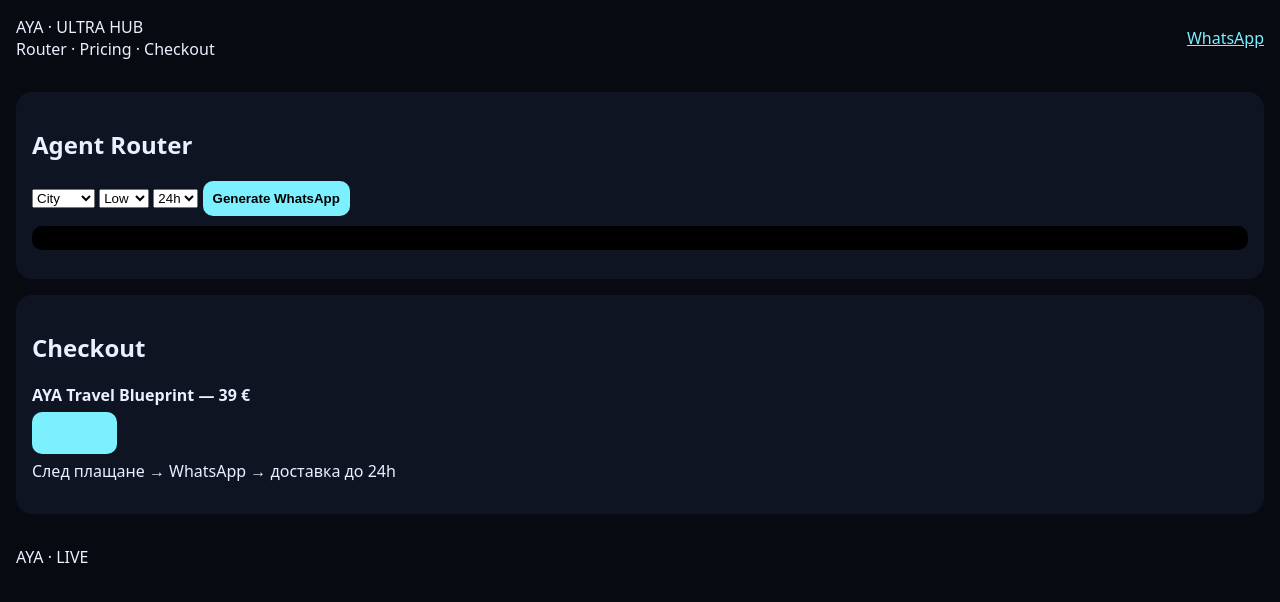
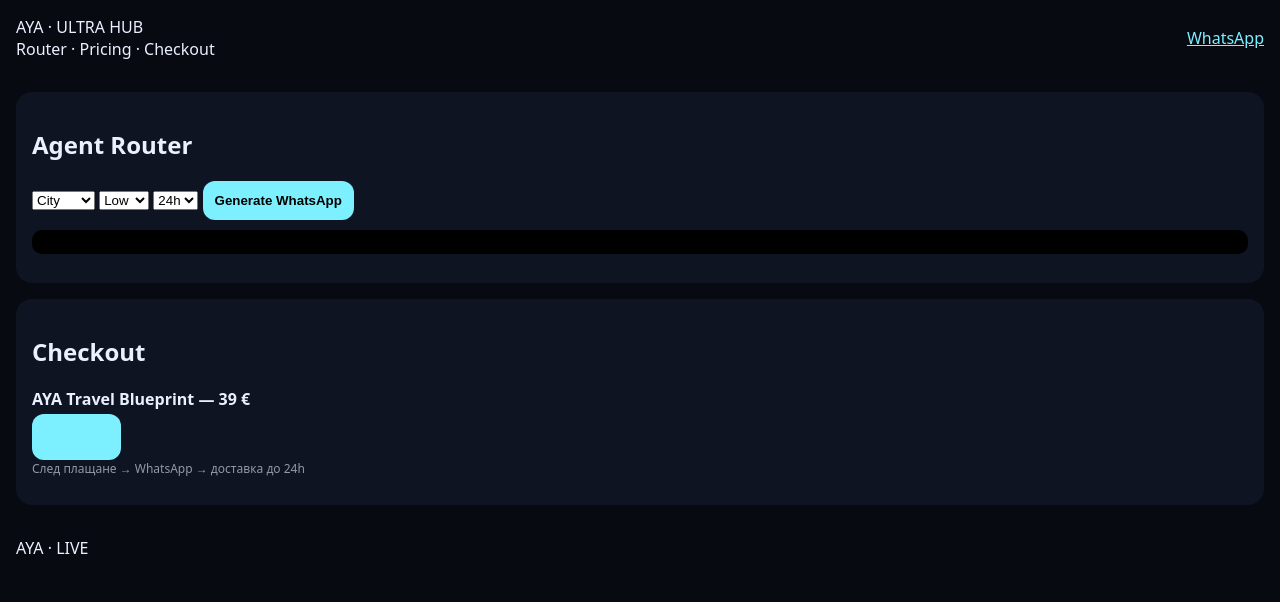
Before and after one commit to goceterziev-creator/aya-ultra-hub, a plain HTML site: page index.html in a window 1280 px wide. Drawn offline with Linux system fonts and the light colour scheme.

Commit message:
Update style.css

```diff
--- a/style.css
+++ b/style.css
@@ -1,8 +1,48 @@
-body{margin:0;font-family:system-ui;background:#070A10;color:#EAF0FF}
-.top,.foot{padding:16px;display:flex;justify-content:space-between;align-items:center}
-.grid{display:grid;grid-template-columns:1fr;gap:16px;padding:16px}
-.card{background:#0E1422;border-radius:16px;padding:16px}
-.btn{padding:10px;border-radius:10px;border:none;background:#7CF0FF;font-weight:700}
-.prompt{background:#000;padding:12px;border-radius:10px;margin-top:10px}
-.price{font-size:18px}
-a{color:#7CF0FF}
+body {
+  margin: 0;
+  font-family: system-ui, Arial;
+  background: #070A10;
+  color: #EAF0FF;
+}
+
+.top, .foot {
+  padding: 16px;
+  display: flex;
+  justify-content: space-between;
+  align-items: center;
+}
+
+.grid {
+  display: grid;
+  gap: 16px;
+  padding: 16px;
+}
+
+.card {
+  background: #0E1422;
+  border-radius: 16px;
+  padding: 16px;
+}
+
+.btn {
+  padding: 12px;
+  border-radius: 12px;
+  border: none;
+  background: #7CF0FF;
+  font-weight: 700;
+  cursor: pointer;
+}
+
+.prompt {
+  background: #000;
+  padding: 12px;
+  border-radius: 10px;
+  margin-top: 10px;
+}
+
+a { color: #7CF0FF; }
+
+.muted {
+  opacity: .6;
+  font-size: 12px;
+}
```
